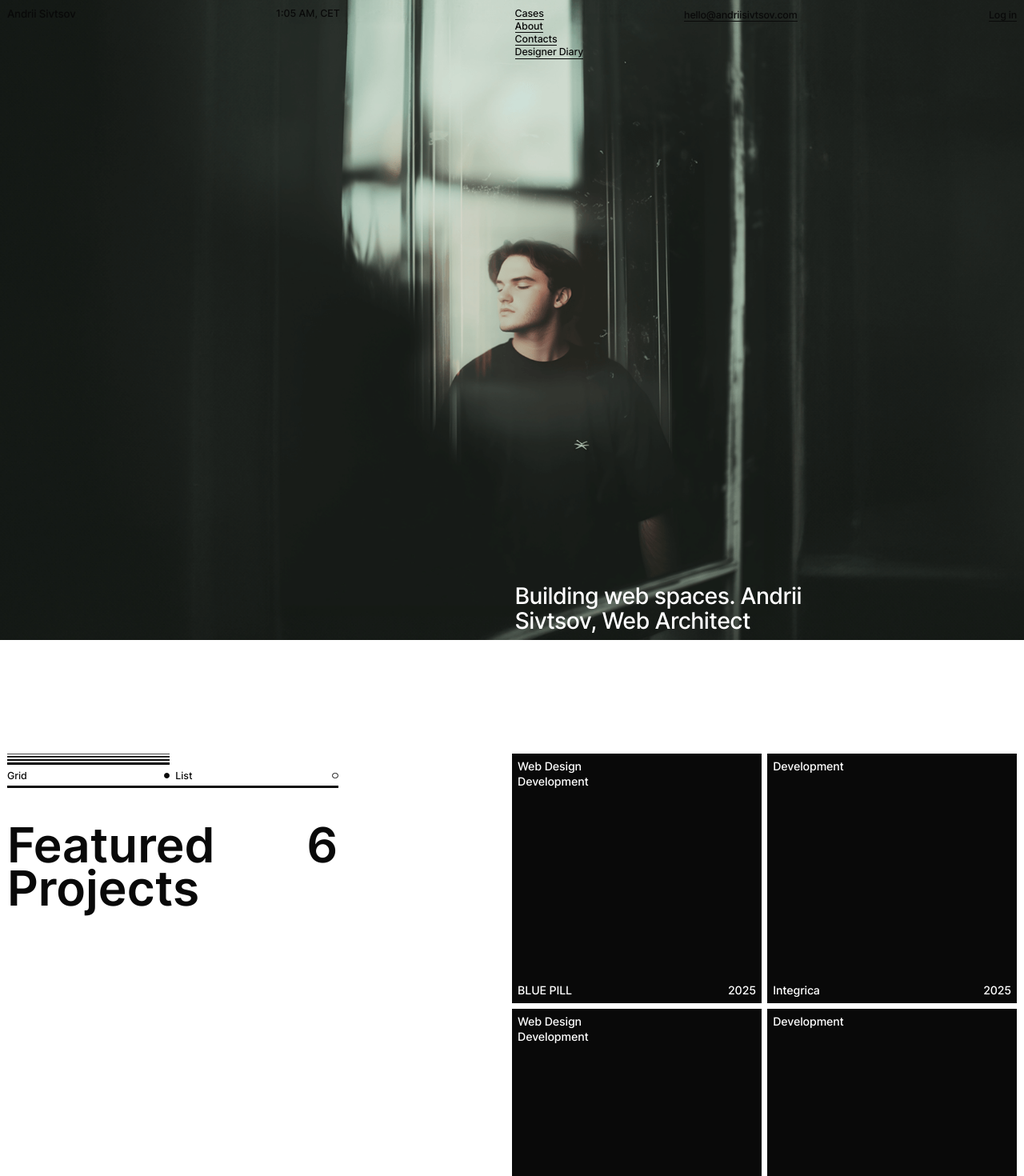
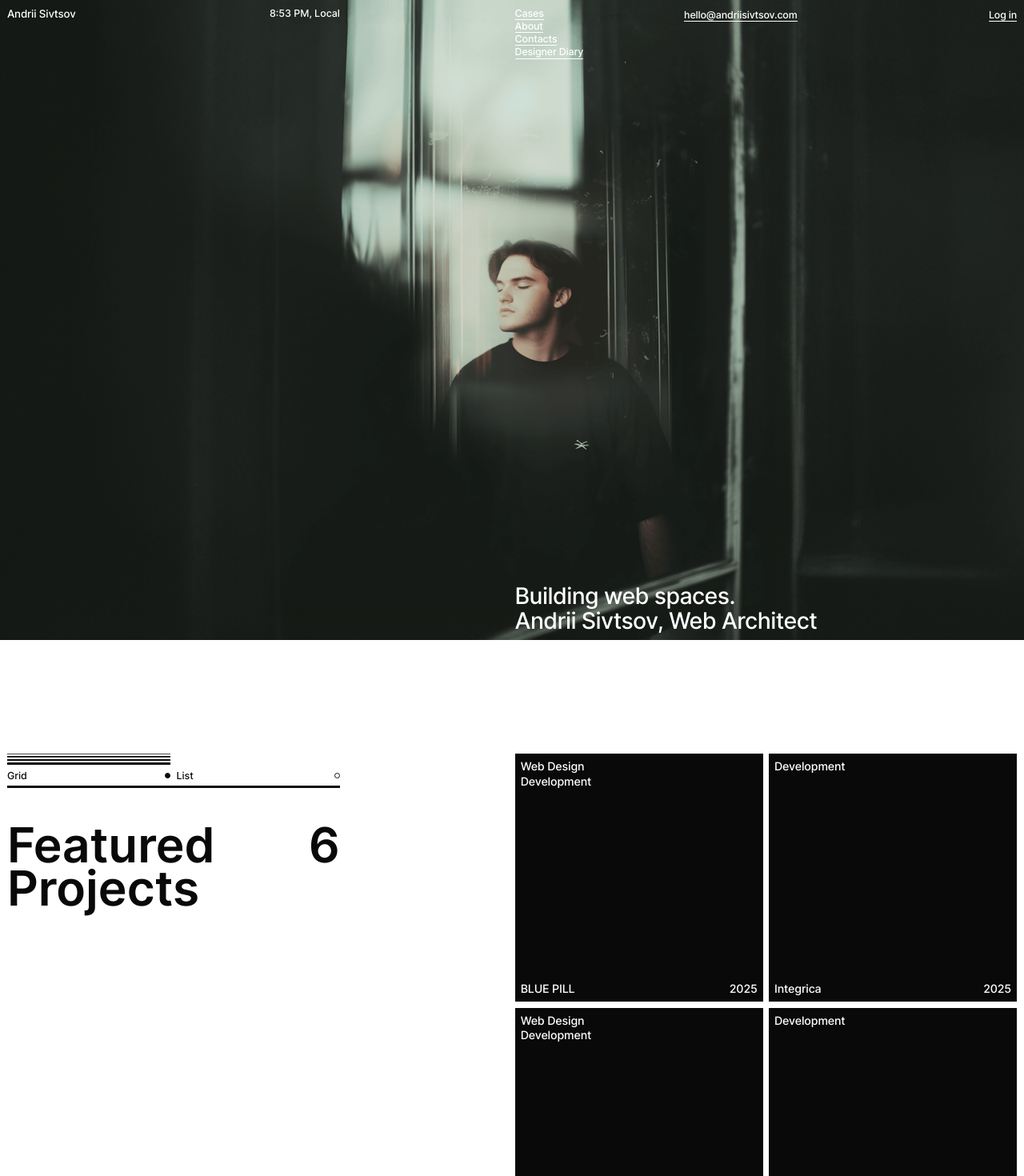
Before and after one commit to andrii-sivtsov/andrii-sivtsov-web-site, a Next.js app: page / in a window 1280 px wide. Shown: the top 1470 px of the page at 80% size. Built offline with nearby package versions, Linux system fonts and the light colour scheme.

Commit message:
home edits, local time

```diff
--- a/components/layouts/Header.module.scss
+++ b/components/layouts/Header.module.scss
@@ -8,6 +8,7 @@
 	width: 100%;
 	max-width: 100%;
 	padding: em(10) 0;
+	color: var(--color-text);
 }
 
 .logo {
@@ -29,6 +30,6 @@
 }
 
 .header-login {
+	justify-self: 6;
 	justify-self: end;
-	align-self: start;
 }
--- a/components/layouts/Header.tsx
+++ b/components/layouts/Header.tsx
@@ -1,10 +1,33 @@
 import { clsx } from '@/lib/utils'
 import Link from 'next/link'
+import { useEffect, useState } from 'react'
 import TextLink from '../ui/TextLink'
 import styles from './Header.module.scss'
 import PageGrid from './PageGrid'
 
 export default function Header() {
+	const [actualTime, setActualTime] = useState('')
+
+	useEffect(() => {
+		const updateTime = () => {
+			const now = new Date()
+			const utc = now.getTime() + now.getTimezoneOffset() * 60000
+			const local = new Date(utc + 3 * 3600000) // UTC+3 (MSK)
+
+			let hours = local.getHours()
+			const minutes = local.getMinutes().toString().padStart(2, '0')
+			const period = hours >= 12 ? 'PM' : 'AM'
+
+			hours = hours % 12 || 12 // 0 → 12
+
+			setActualTime(`${hours}:${minutes} ${period}`)
+		}
+
+		updateTime()
+		const interval = setInterval(updateTime, 10000)
+		return () => clearInterval(interval)
+	}, [])
+
 	return (
 		<header className={styles.header}>
 			<div className='container'>
@@ -12,8 +35,12 @@ export default function Header() {
 					<Link href='/' className={styles.logo}>
 						Andrii Sivtsov
 					</Link>
-					<div className={clsx(styles['local-time'], 'text-14px')}>
-						<span className={styles['local-time_text']}>1:05</span> AM, CET
+					<div
+						className={clsx(styles['local-time'], 'text-14px')}
+						title='UTC+3'
+					>
+						<span className={styles['local-time_text']}>{actualTime}</span>,
+						Local
 					</div>
 					<nav className={styles.header_nav}>
 						<TextLink href='/cases' text='Cases' />
--- a/components/layouts/footer.module.scss
+++ b/components/layouts/footer.module.scss
@@ -18,7 +18,7 @@
 }
 
 .footer_newsletter {
-	grid-column: 5 / 7;
+	grid-column: 5 / span 2;
 	width: 100%;
 }
 
--- a/components/ui/TextLink.module.scss
+++ b/components/ui/TextLink.module.scss
@@ -3,6 +3,7 @@
 .g-link {
 	position: relative;
 	display: inline-block;
+	color: var(--color-text);
 }
 
 .g-link::after {
@@ -14,7 +15,7 @@
 	display: inline-block;
 	width: 100%;
 	height: 1px;
-	background: var(--black);
+	background-color: var(--color-border);
 	transition: height 0.3s ease-in-out;
 }
 
@@ -29,7 +30,7 @@
 	}
 
 	.g-link:hover .g-link_text {
-		color: var(--white);
+		color: var(--color-text-hover);
 	}
 }
 
@@ -39,6 +40,6 @@
 	}
 
 	.g-link:active .g-link_text {
-		color: var(--white);
+		color: var(--color-text-hover);
 	}
 }
--- a/next.config.js
+++ b/next.config.js
@@ -1,12 +1,6 @@
-if ('serviceWorker' in navigator) {
-	window.addEventListener('load', () => {
-		navigator.serviceWorker
-			.register('/sw.js')
-			.then(reg => {
-				console.log('ServiceWorker зарегистрирован:', reg.scope)
-			})
-			.catch(err => {
-				console.error('ServiceWorker не зарегистрирован:', err)
-			})
-	})
+/** @type {import('next').NextConfig} */
+const nextConfig = {
+	reactStrictMode: true,
 }
+
+module.exports = nextConfig
--- a/pages/_app.tsx
+++ b/pages/_app.tsx
@@ -9,10 +9,10 @@ export default function App({ Component, pageProps }: AppProps) {
 				navigator.serviceWorker
 					.register('/sw.js')
 					.then(reg => {
-						console.log('SW registered: ', reg.scope)
+						console.log('ServiceWorker зарегистрирован:', reg.scope)
 					})
 					.catch(err => {
-						console.error('SW registration failed: ', err)
+						console.error('ServiceWorker не зарегистрирован:', err)
 					})
 			})
 		}
--- a/pages/_document.tsx
+++ b/pages/_document.tsx
@@ -14,7 +14,7 @@ export default function Document() {
 				<meta name='mobile-web-app-capable' content='yes' />
 				<meta name='application-name' content='AS Portfolio' />
 			</Head>
-			<body>
+			<body data-theme='light'>
 				<Main />
 				<NextScript />
 			</body>
--- a/styles/globals.scss
+++ b/styles/globals.scss
@@ -6,6 +6,17 @@
 	--white: #fff;
 	--black: #090909;
 	--gray: #888888;
+	/* Themes */
+	[data-theme='light'] {
+		--color-border: var(--white);
+		--color-text: var(--white);
+		--color-text-hover: var(--black);
+	}
+	[data-theme='dark'] {
+		--color-border: var(--black);
+		--color-text: var(--black);
+		--color-text-hover: var(--white);
+	}
 	/* Buttons*/
 	--btn-bg-black: var(--black);
 	--btn-bg-white: var(--white);
--- a/views/home/Home.tsx
+++ b/views/home/Home.tsx
@@ -17,6 +17,21 @@ import styles from './home.module.scss'
 gsap.registerPlugin(ScrollTrigger)
 
 export default function Home() {
+	// Header Change Theme
+
+	useEffect(() => {
+		const body = document.body
+		if (!body) return
+
+		ScrollTrigger.create({
+			trigger: '#section-hero',
+			start: 'bottom-=80em top',
+			end: 'top bottom',
+			onEnter: () => body.setAttribute('data-theme', 'dark'),
+			onLeaveBack: () => body.setAttribute('data-theme', 'light'),
+		})
+	}, [])
+
 	const [activeTab, setActiveTab] = useState<'grid' | 'list'>('grid')
 
 	console.log('hero_bg class:', styles['hero_bg'])
@@ -64,17 +79,17 @@ export default function Home() {
 					content='Portfolio of Andrii Sivtsov — Web Architect specializing in Web Design, Visual AI Design, and Development.'
 				/>
 				<meta name='viewport' content='width=device-width, initial-scale=1' />
-				<link rel='icon' href='/favicon.ico' />
+				<link rel='icon' href='/images/favicon.ico' />
 			</Head>
 
 			<Header />
 			<main className='main-wrapper'>
-				<section className={'section-margin-bottom'}>
+				<section className={'section-margin-bottom'} id='section-hero'>
 					<div className='container'>
 						<PageGrid className={styles['hero_wrapper']}>
 							<div className={styles['hero_content']}>
 								<h1 className='text-32px'>
-									Building web spaces. Andrii Sivtsov, Web Architect
+									Building web spaces.<br></br>Andrii Sivtsov, Web Architect
 								</h1>
 							</div>
 						</PageGrid>
@@ -88,10 +103,15 @@ export default function Home() {
 							priority
 						/>
 					</div>
+					<div
+						className={styles['cases-anchor']}
+						id='section-cases-anchor'
+					></div>
 				</section>
 
 				<section
 					className={clsx(styles['section_cases'], 'section-margin-bottom')}
+					id='section-cases'
 				>
 					<div className='container'>
 						<PageGrid className={styles['cases_wrapper']}>
@@ -100,12 +120,32 @@ export default function Home() {
 									<Tab
 										label='grid'
 										isActive={activeTab === 'grid'}
-										onClick={() => setActiveTab('grid')}
+										onClick={() => {
+											setActiveTab('grid') // или 'list'
+
+											const section = document.getElementById(
+												'section-cases-anchor'
+											)
+											section?.scrollIntoView({
+												behavior: 'smooth',
+												block: 'start',
+											})
+										}}
 									/>
 									<Tab
 										label='list'
 										isActive={activeTab === 'list'}
-										onClick={() => setActiveTab('list')}
+										onClick={() => {
+											setActiveTab('list')
+
+											const section = document.getElementById(
+												'section-cases-anchor'
+											)
+											section?.scrollIntoView({
+												behavior: 'smooth',
+												block: 'start',
+											})
+										}}
 									/>
 								</div>
 								<div className={styles['cases_title']}>
--- a/views/home/home.module.scss
+++ b/views/home/home.module.scss
@@ -25,6 +25,17 @@
 	width: 100%;
 	height: 100%;
 	z-index: 1;
+}
+
+// Cases
+
+.cases-anchor {
+	position: absolute;
+	bottom: 0;
+	left: 0;
+	z-index: 1;
+	width: 1px;
+	height: 1px;
 }
 
 .cases_wrapper {
@@ -58,8 +69,8 @@
 }
 
 .cases_list {
-	align-self: start;
-	grid-column: 4 / end;
+	grid-column: 4 / span 3;
+	width: 100%;
 	display: grid;
 	grid-template-columns: repeat(2, 1fr);
 	gap: em(8);
@@ -67,15 +78,18 @@
 	&.is--list {
 		grid-template-columns: repeat(1, 1fr);
 		gap: 0;
+		align-self: start;
 	}
 }
+
+// About
 
 .about_wrapper {
 	width: 100%;
 }
 
 .about_title {
-	grid-column: 4 / end;
+	grid-column: 4 / span 3;
 	padding-top: em(34);
 	position: relative;
 	@include line-after();
@@ -177,7 +191,7 @@
 }
 
 .services_list {
-	grid-column: 4 / end;
+	grid-column: 4 / span 3;
 	display: flex;
 	flex-direction: column;
 	gap: em(8);
@@ -186,7 +200,10 @@
 /* Process */
 
 .section_process {
-	background-color: var(--black);
+	background-image: url('/images/process-bg-image.png');
+	background-size: cover;
+	background-repeat: no-repeat;
+	background-position: center;
 	color: var(--white);
 }
 
```
Also changed, not shown: public/images/process-bg-image.png (added).
